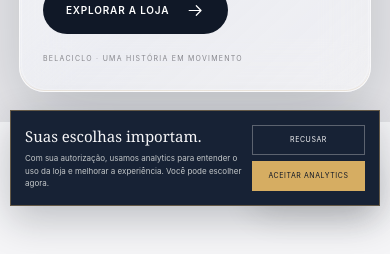
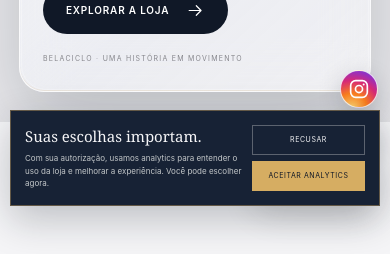
Before and after one commit to gugualaikoabreu-ux/BELACICLO01, a Next.js app: page / in a window 390 px wide. Shown: the part 628-882 px from the top of the page. Built offline with nearby package versions, Linux system fonts and the light colour scheme; no server answers; the database is empty.

Commit message:
Add Instagram and WhatsApp floating links

```diff
--- a/app/globals.css
+++ b/app/globals.css
@@ -206,7 +206,14 @@ h1, h2, h3 { font-weight: 400; }
 .footer-column a { color: #b8bbc0; font-size: 10px; transition: color .2s; }
 .footer-column a:hover { color: var(--gold); }
 .footer-bottom { grid-column: 1/-1; padding-top: 18px; margin-top: 15px; display: flex; justify-content: space-between; border-top: 1px solid rgba(255,255,255,.12); color: #858b93; font-size: 8px; letter-spacing: .1em; }
-.whatsapp-float { position: fixed; right: 20px; bottom: 20px; z-index: 30; min-height: 48px; padding: 0 15px; display: inline-flex; align-items: center; gap: 9px; border: 1px solid rgba(255,255,255,.7); border-radius: 30px; color: white; background: #226c53; box-shadow: 0 8px 24px rgba(16,24,39,.22); font-size: 9px; letter-spacing: .05em; transition: transform .2s, background .2s; }
+.contact-float { position: fixed; right: 20px; bottom: 20px; z-index: 30; display: flex; flex-direction: column; align-items: flex-end; gap: 10px; }
+.contact-socials { display: flex; flex-direction: column; align-items: center; gap: 9px; }
+.contact-social-link { width: 42px; height: 42px; display: grid; place-items: center; border: 1px solid rgba(255,255,255,.8); border-radius: 50%; color: white; box-shadow: 0 8px 24px rgba(16,24,39,.2); transition: transform .2s, filter .2s; }
+.contact-social-link:hover { transform: translateY(-2px); filter: brightness(1.06); }
+.contact-social-link svg { width: 22px; height: 22px; }
+.contact-social-link--instagram { background: radial-gradient(circle at 30% 105%, #feda75 0%, #fa7e1e 34%, #d62976 62%, #962fbf 82%, #4f5bd5 100%); }
+.contact-social-link--whatsapp { background: #25d366; }
+.whatsapp-float { min-height: 48px; padding: 0 15px; display: inline-flex; align-items: center; gap: 9px; border: 1px solid rgba(255,255,255,.7); border-radius: 30px; color: white; background: #226c53; box-shadow: 0 8px 24px rgba(16,24,39,.22); font-size: 9px; letter-spacing: .05em; transition: transform .2s, background .2s; }
 .whatsapp-float:hover { transform: translateY(-3px); background: #185b44; }
 .whatsapp-float svg { width: 21px; height: 21px; }
 
@@ -640,7 +647,11 @@ h1, h2, h3 { font-weight: 400; }
   .footer-column b { margin-bottom: 5px; font-size: 8px; }
   .footer-column a { font-size: 9px; }
   .footer-bottom { flex-direction: column; gap: 6px; font-size: 7px; }
-  .whatsapp-float { right: 12px; bottom: 12px; min-height: 43px; padding: 0 11px; }
+  .contact-float { right: 12px; bottom: 12px; gap: 8px; }
+  .contact-socials { gap: 7px; }
+  .contact-social-link { width: 38px; height: 38px; }
+  .contact-social-link svg { width: 20px; height: 20px; }
+  .whatsapp-float { min-height: 43px; padding: 0 11px; }
   .whatsapp-float span { font-size: 8px; }
   .page-section { padding-top: 53px; padding-bottom: 75px; }
   .page-heading { margin-bottom: 30px; }
--- a/components/whatsapp-link.tsx
+++ b/components/whatsapp-link.tsx
@@ -1,6 +1,20 @@
 import { Icon } from "@/components/icons";
 import { storeConfig } from "@/lib/config";
 
+function InstagramBrandMark() {
+  return <svg viewBox="0 0 24 24" aria-hidden="true" focusable="false"><rect x="2" y="2" width="20" height="20" rx="6" fill="none" stroke="currentColor" strokeWidth="2"/><circle cx="12" cy="12" r="4.25" fill="none" stroke="currentColor" strokeWidth="2"/><circle cx="17.6" cy="6.6" r="1.25" fill="currentColor"/></svg>;
+}
+
+function WhatsAppBrandMark() {
+  return <svg viewBox="0 0 24 24" aria-hidden="true" focusable="false"><path fill="currentColor" d="M20.52 3.48A11.82 11.82 0 0 0 12.1 0C5.55 0 .22 5.33.22 11.88c0 2.09.55 4.14 1.6 5.95L.13 24l6.34-1.66a11.9 11.9 0 0 0 5.63 1.43h.01c6.55 0 11.88-5.33 11.89-11.88a11.82 11.82 0 0 0-3.48-8.41ZM12.1 21.75h-.01a9.87 9.87 0 0 1-5.03-1.38l-.36-.22-3.76.99 1-3.66-.24-.38a9.85 9.85 0 0 1-1.52-5.22c0-5.46 4.45-9.9 9.92-9.9a9.84 9.84 0 0 1 7.02 2.91 9.84 9.84 0 0 1 2.9 7.01c0 5.46-4.45 9.9-9.92 9.9Zm5.44-7.41c-.3-.15-1.77-.87-2.04-.97-.27-.1-.47-.15-.67.15-.2.3-.77.97-.94 1.17-.17.2-.35.22-.65.07-.3-.15-1.27-.47-2.42-1.49-.9-.79-1.5-1.77-1.68-2.07-.18-.3-.02-.46.13-.61.13-.13.3-.35.45-.52.15-.18.2-.3.3-.5.1-.2.05-.38-.02-.53-.08-.15-.68-1.63-.93-2.23-.24-.58-.49-.5-.67-.51h-.57c-.2 0-.53.08-.8.38-.28.3-1.05 1.02-1.05 2.49s1.08 2.89 1.23 3.09c.15.2 2.11 3.22 5.1 4.52.71.31 1.27.5 1.7.63.71.23 1.36.2 1.87.12.57-.09 1.77-.73 2.02-1.43.25-.7.25-1.3.17-1.42-.07-.13-.27-.2-.57-.35Z"/></svg>;
+}
+
 export function SupportEmailLink() {
-  return <a className="whatsapp-float" href={`mailto:${storeConfig.email}`} aria-label="Enviar e-mail para a Bela Ciclo"><Icon name="mail"/><span>Fale com a gente</span></a>;
+  return <div className="contact-float">
+    <div className="contact-socials" aria-label="Redes sociais da BelaCiclo">
+      <a className="contact-social-link contact-social-link--instagram" href={storeConfig.instagramUrl} target="_blank" rel="noopener noreferrer" aria-label="Instagram da BelaCiclo — @belaciclo" title="Instagram @belaciclo"><InstagramBrandMark/></a>
+      <a className="contact-social-link contact-social-link--whatsapp" href={storeConfig.whatsappUrl} target="_blank" rel="noopener noreferrer" aria-label="Conversar com a BelaCiclo pelo WhatsApp" title="WhatsApp BelaCiclo"><WhatsAppBrandMark/></a>
+    </div>
+    <a className="whatsapp-float" href={`mailto:${storeConfig.email}`} aria-label="Enviar e-mail para a Bela Ciclo"><Icon name="mail"/><span>Fale com a gente</span></a>
+  </div>;
 }
--- a/lib/config.ts
+++ b/lib/config.ts
@@ -2,6 +2,8 @@ export const storeConfig = {
   name: "BelaCiclo",
   segment: "Moda feminina e infantil",
   email: process.env.NEXT_PUBLIC_STORE_EMAIL?.trim() || "Belaciclo.cwb@gmail.com",
+  instagramUrl: "https://www.instagram.com/belaciclo/",
+  whatsappUrl: "https://wa.me/5541995385660?text=Ol%C3%A1%2C%20BelaCiclo!%20Vim%20pelo%20site.",
   legalName: process.env.STORE_LEGAL_NAME ?? "",
   cnpj: process.env.STORE_CNPJ ?? "",
   address: process.env.STORE_ADDRESS ?? "",
```
